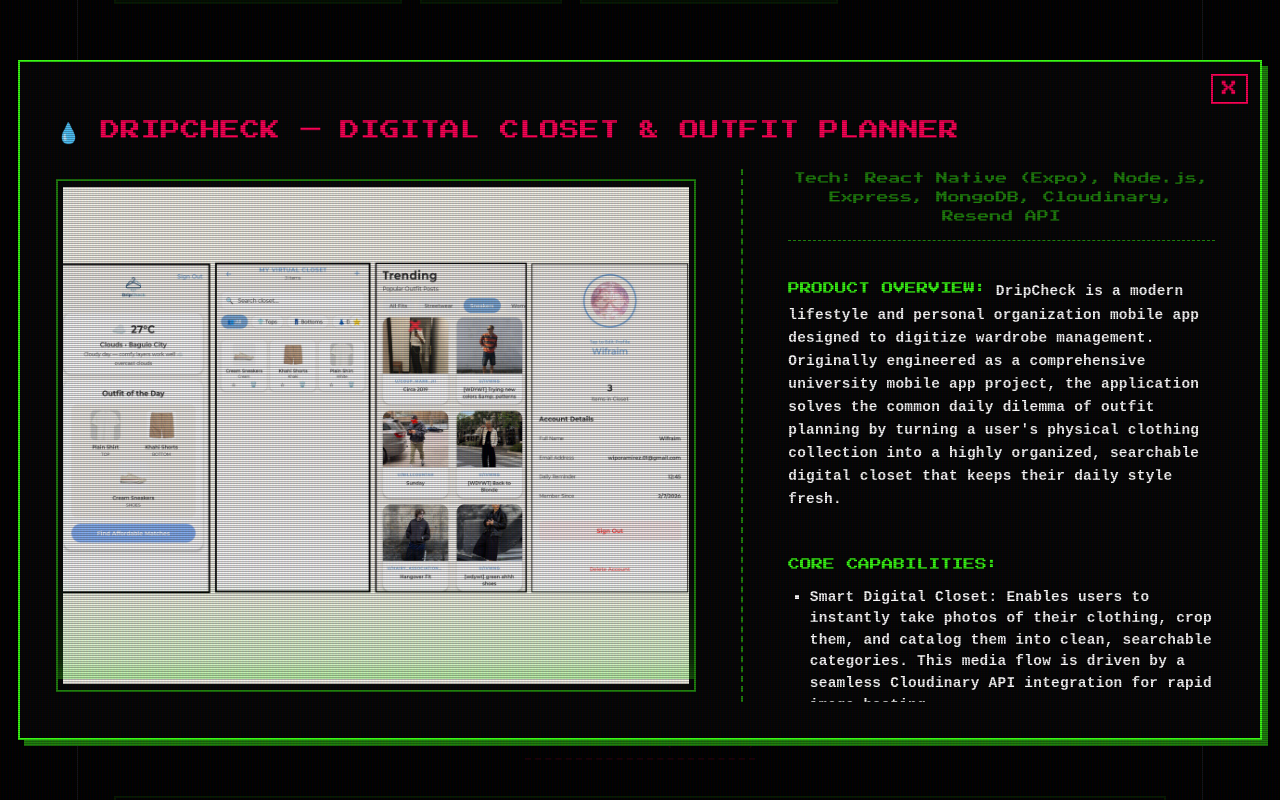
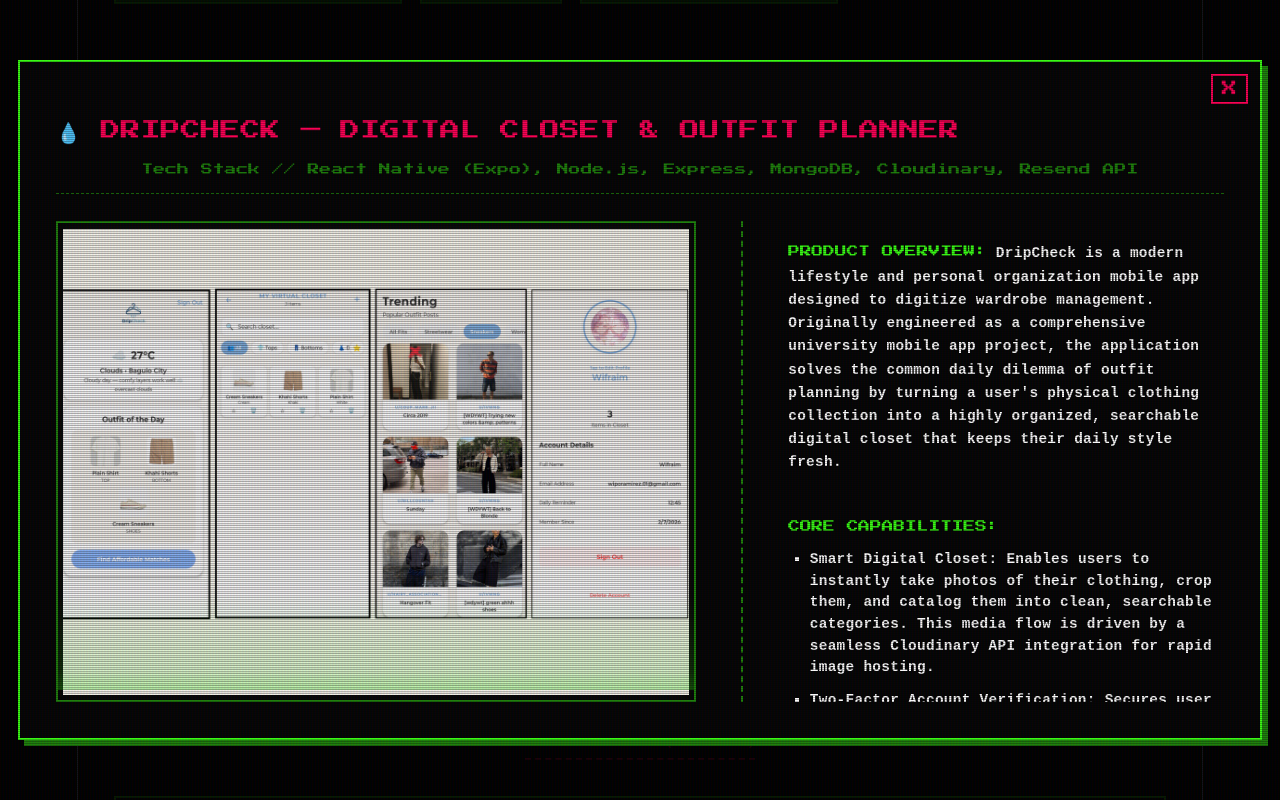
Before and after one commit to Ecila-01/WifraimNeil, a React (Vite) app: page / in a window 1280 px wide. Both pictures are taken after a click on the element 277 px from the left and 903 px from the top of the page. Shown: the part 503-1303 px from the top of the page. Built offline with nearby package versions, Linux system fonts and the light colour scheme.

Commit message:
Update App.jsx

```diff
--- a/src/App.jsx
+++ b/src/App.jsx
@@ -129,14 +129,13 @@
           </div>
         </section>
       </main>
-
-      {/* MODAL OVERLAY */}
       {activeProject && (
         <div className="modal-overlay" onClick={closeModal}>
           <div className="modal-content" onClick={(e) => e.stopPropagation()}>
             <button className="close-btn" onClick={closeModal}>X</button>
 
             <h3>{activeProject.title}</h3>
+            <span className="modal-tech">Tech Stack // {activeProject.tech}</span>
 
             <div className="modal-body">
               {/* LEFT COLUMN: Screenshot Box */}
@@ -154,14 +153,13 @@
 
               {/* RIGHT COLUMN: Technical Details */}
               <div className="modal-right">
-                <span className="modal-tech">Tech: {activeProject.tech}</span>
                 <div className="modal-desc">
                   {activeProject.longDesc}
                 </div>
 
                 {/* Dynamic GitHub Link button */}
                 {activeProject.github && (
-                  <div style={{ marginTop: 'auto', paddingTop: '1.5rem' }}>
+                  <div style={{ marginTop: 'auto', paddingTop: '1.5rem', width: '100%' }}>
                     <a
                       href={activeProject.github}
                       target="_blank"
```
